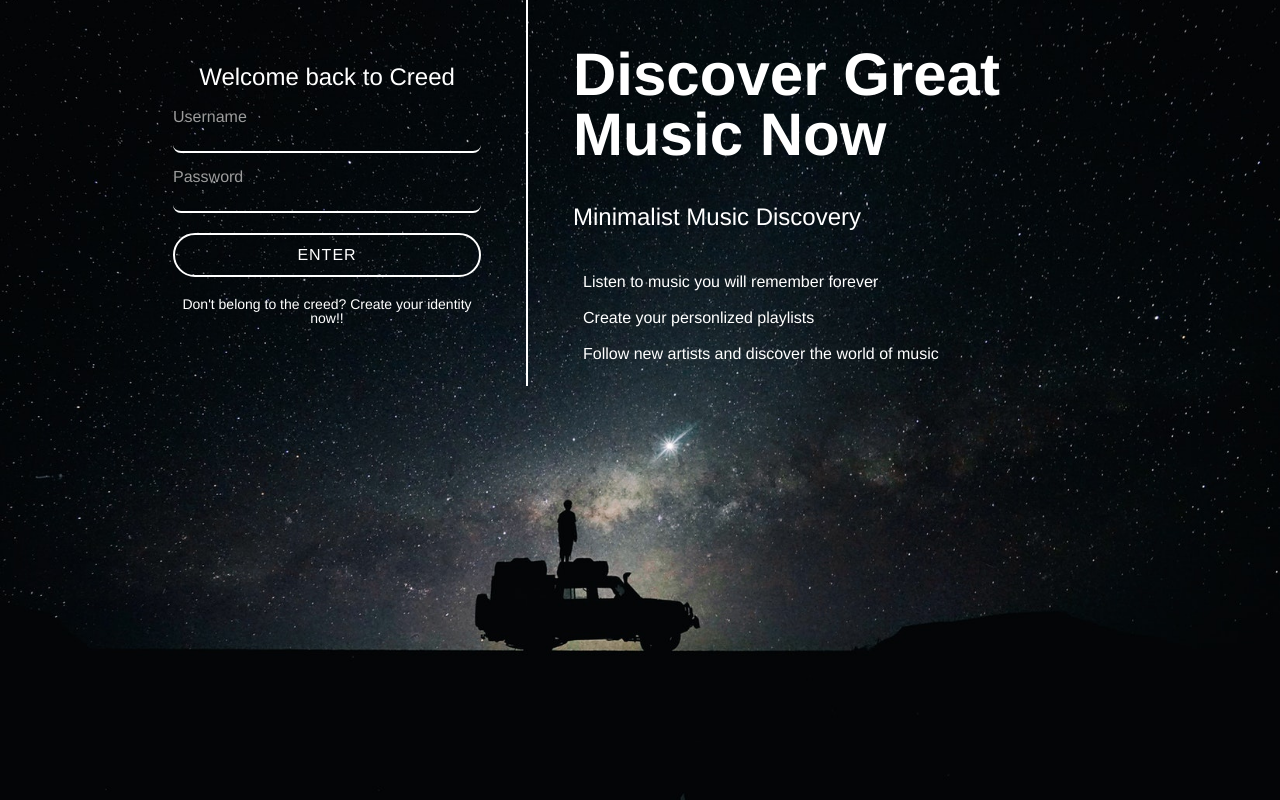
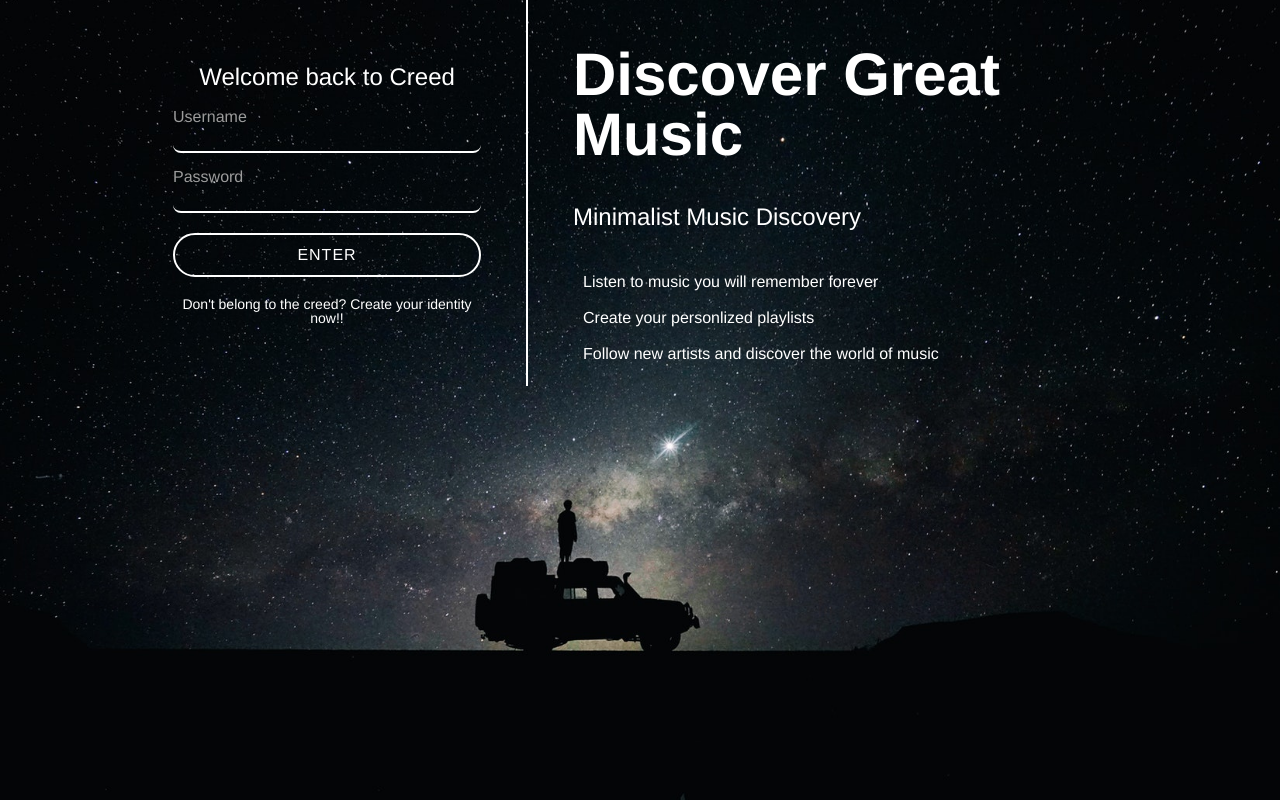
Before and after one commit to madhur4444/destinix, a PHP site: page /register.php in a window 1280 px wide. Run offline with PHP 8.4, Linux system fonts and the light colour scheme.

Commit message:
AutoScriptCommitTest

```diff
--- a/Destinix/Destinix/register.php
+++ b/Destinix/Destinix/register.php
@@ -128,7 +128,7 @@
 
 			</div>
 				<div id="loginText">
-					<h1>Discover Great Music Now</h1>
+					<h1>Discover Great Music </h1>
 					<h2>Minimalist Music Discovery </h2>
 					<ul>
 						<li>Listen to music you will remember forever</li>
```
